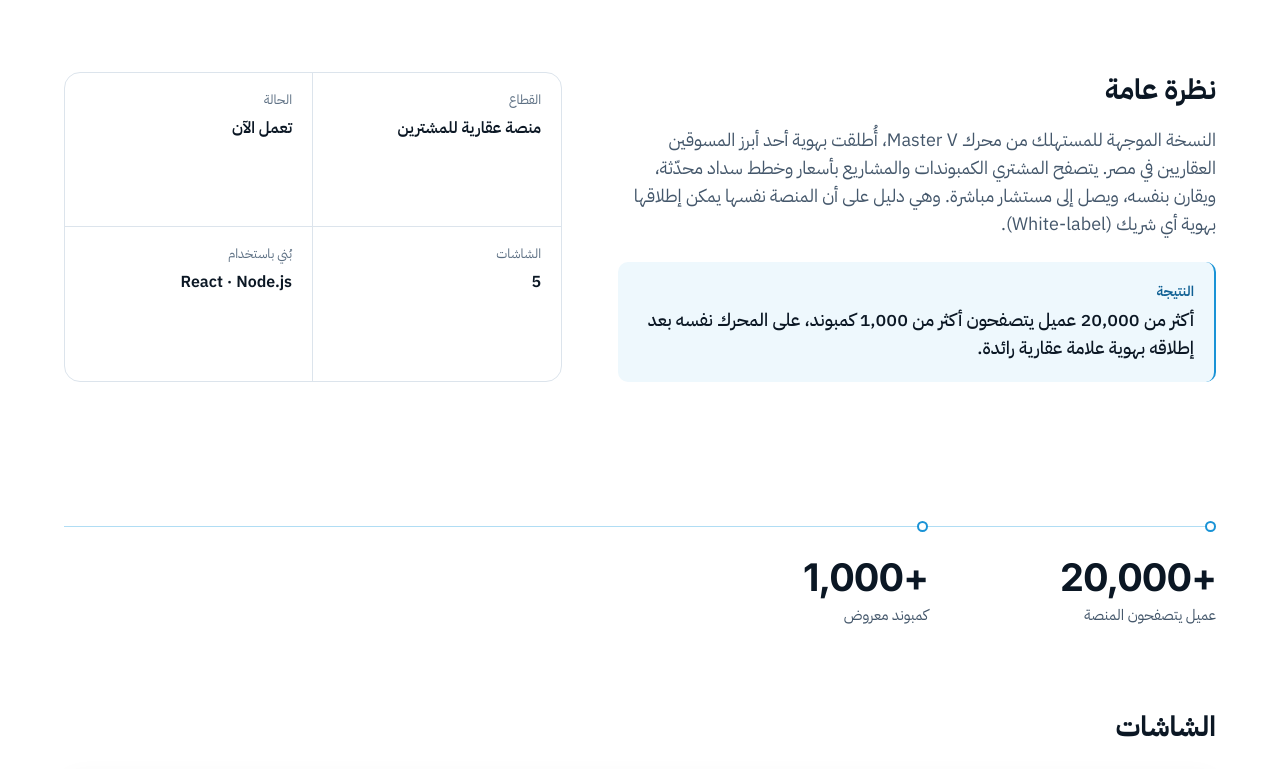
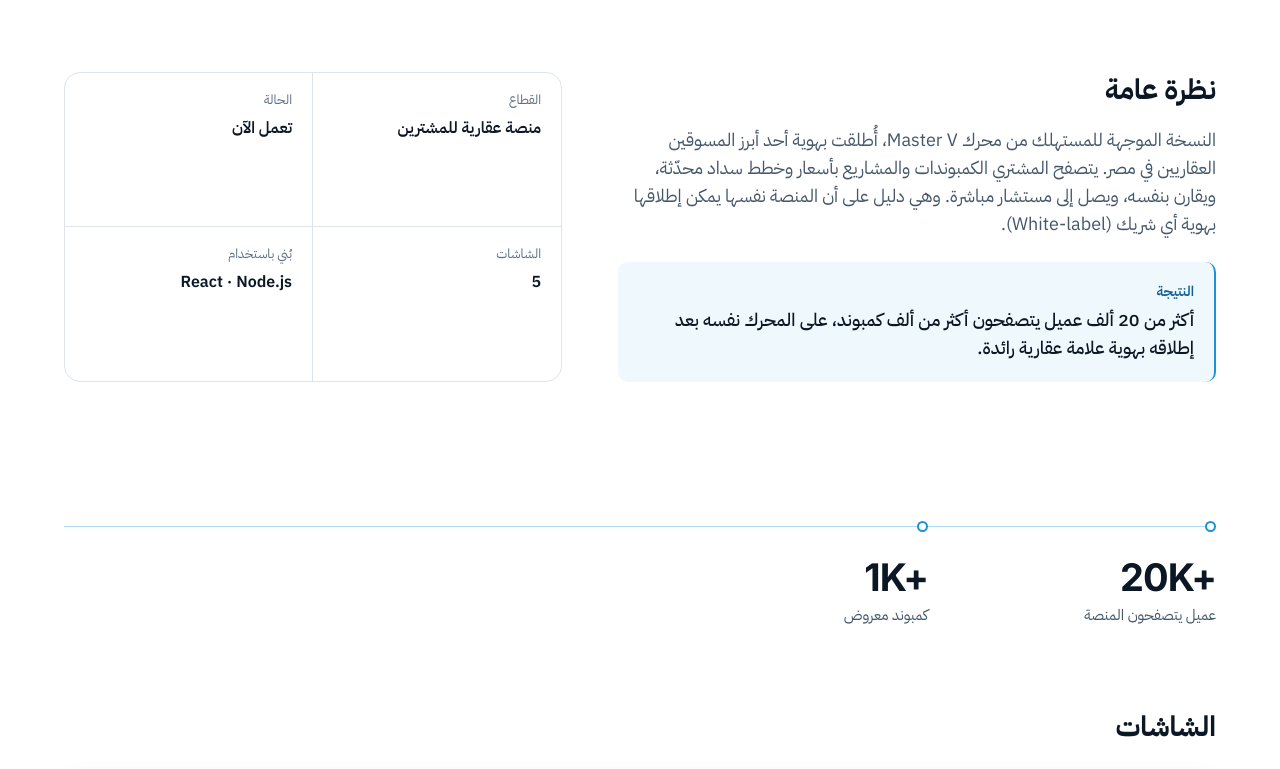
Before and after one commit to FutureSolutionDev/Future-website, a Next.js app: page /ar/portfolio/adham-fathallah in a window 1280 px wide. Shown: the part 475-1244 px from the top of the page. Built offline with nearby package versions, Linux system fonts and the light colour scheme; no server answers.

Commit message:
content: show large metrics in compact K form

```diff
--- a/src/Data/Company.ts
+++ b/src/Data/Company.ts
@@ -69,8 +69,8 @@ export const COMPANY_STATS: { Value: string; Label: TBilingual }[] = [
 ];
 
 export const HOME_METRICS: { Value: string; Label: TBilingual }[] = [
-  { Value: "10,000+", Label: { en: "Active brokers on Master V", ar: "وسيط عقاري نشط على Master V" } },
-  { Value: "20,000+", Label: { en: "Buyers on Adham Fathallah", ar: "مشترٍ على منصة Adham Fathallah" } },
+  { Value: "10K+", Label: { en: "Active brokers on Master V", ar: "وسيط عقاري نشط على Master V" } },
+  { Value: "20K+", Label: { en: "Buyers on Adham Fathallah", ar: "مشترٍ على منصة Adham Fathallah" } },
   { Value: "500+", Label: { en: "Digital files sold on Imtithal", ar: "ملف رقمي مُباع على Imtithal" } },
   { Value: "100%", Label: { en: "Code ownership for the client", ar: "ملكية الكود للعميل" } },
 ];
--- a/src/Data/Projects.ts
+++ b/src/Data/Projects.ts
@@ -31,13 +31,13 @@ export const PROJECTS: TProject[] = [
       ar: "منصة بيانات عقارية للوسطاء في المدن الجديدة بمصر. تمنح الوسيط قاعدة بيانات محدّثة يوميًا للكمبوندات والوحدات والأسعار وخطط السداد الكاملة، مع إرسال عبر واتساب بضغطة واحدة، وحاسبة للعائد الاستثماري، وتتبع للعمولات مع احتساب الضرائب. وتطبيقات الجوال في طريقها إلى المتاجر.",
     },
     Result: {
-      en: "10,000+ brokers active on the platform across 1,000+ compounds and 15,000+ live-priced units, with data refreshed every day.",
-      ar: "أكثر من 10,000 وسيط نشط على المنصة عبر أكثر من 1,000 كمبوند و15,000 وحدة بأسعار محدّثة، مع تحديث يومي للبيانات.",
+      en: "10K+ brokers active on the platform across 1K+ compounds and 15K+ live-priced units, with data refreshed every day.",
+      ar: "أكثر من 10 آلاف وسيط نشط على المنصة عبر أكثر من ألف كمبوند و15 ألف وحدة بأسعار محدّثة، مع تحديث يومي للبيانات.",
     },
     Metrics: [
-      { Value: "10,000+", Label: { en: "Active brokers", ar: "وسيط عقاري نشط" } },
-      { Value: "1,000+", Label: { en: "Compounds in the database", ar: "كمبوند في قاعدة البيانات" } },
-      { Value: "15,000+", Label: { en: "Units with live prices", ar: "وحدة بأسعار محدّثة يوميًا" } },
+      { Value: "10K+", Label: { en: "Active brokers", ar: "وسيط عقاري نشط" } },
+      { Value: "1K+", Label: { en: "Compounds in the database", ar: "كمبوند في قاعدة البيانات" } },
+      { Value: "15K+", Label: { en: "Units with live prices", ar: "وحدة بأسعار محدّثة يوميًا" } },
     ],
     Features: [
       {
@@ -88,12 +88,12 @@ export const PROJECTS: TProject[] = [
       ar: "النسخة الموجهة للمستهلك من محرك Master V، أُطلقت بهوية أحد أبرز المسوقين العقاريين في مصر. يتصفح المشتري الكمبوندات والمشاريع بأسعار وخطط سداد محدّثة، ويقارن بنفسه، ويصل إلى مستشار مباشرة. وهي دليل على أن المنصة نفسها يمكن إطلاقها بهوية أي شريك (White-label).",
     },
     Result: {
-      en: "20,000+ buyers browsing 1,000+ compounds, on the same engine relaunched white-labeled for a top property brand.",
-      ar: "أكثر من 20,000 عميل يتصفحون أكثر من 1,000 كمبوند، على المحرك نفسه بعد إطلاقه بهوية علامة عقارية رائدة.",
+      en: "20K+ buyers browsing 1K+ compounds, on the same engine relaunched white-labeled for a top property brand.",
+      ar: "أكثر من 20 ألف عميل يتصفحون أكثر من ألف كمبوند، على المحرك نفسه بعد إطلاقه بهوية علامة عقارية رائدة.",
     },
     Metrics: [
-      { Value: "20,000+", Label: { en: "Buyers browsing", ar: "عميل يتصفحون المنصة" } },
-      { Value: "1,000+", Label: { en: "Compounds listed", ar: "كمبوند معروض" } },
+      { Value: "20K+", Label: { en: "Buyers browsing", ar: "عميل يتصفحون المنصة" } },
+      { Value: "1K+", Label: { en: "Compounds listed", ar: "كمبوند معروض" } },
     ],
     Features: [
       { en: "Browse compounds and projects with daily-updated prices", ar: "تصفح الكمبوندات والمشاريع بأسعار محدّثة يوميًا" },
--- a/src/Data/Services.ts
+++ b/src/Data/Services.ts
@@ -49,7 +49,7 @@ export const SERVICES: TService[] = [
     Icon: "Cloud",
     Title: { en: "SaaS Platforms", ar: "منصات SaaS" },
     Description: {
-      en: "Launch a subscription product that scales smoothly from 10 users to 10,000.",
+      en: "Launch a subscription product that scales smoothly from 10 users to 10K.",
       ar: "أطلق منتجك بنظام الاشتراك ليتوسع بسلاسة من 10 مستخدمين إلى 10 آلاف.",
     },
     Features: [
```
